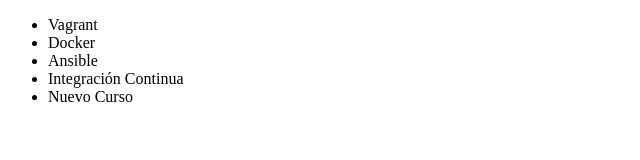
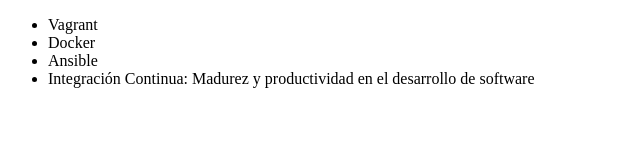
Before and after one commit to RogerCBB/alura-git, a plain HTML site: page index.html in a window 1280 px wide. Shown: the whole page, without its empty margins (0-640 px from the left). Drawn offline with Linux system fonts and the light colour scheme.

Commit message:
Renombrando curso de integración continua

```diff
--- a/index.html
+++ b/index.html
@@ -9,8 +9,7 @@
             <Li>Vagrant</Li>
             <Li>Docker</Li>
             <Li>Ansible</Li>
-            <Li>Integración Continua</Li>
-            <li>Nuevo Curso</li>
+            <Li>Integración Continua: Madurez y productividad en el desarrollo de software</Li>
         </ul>
     </body>
 </html>
```
